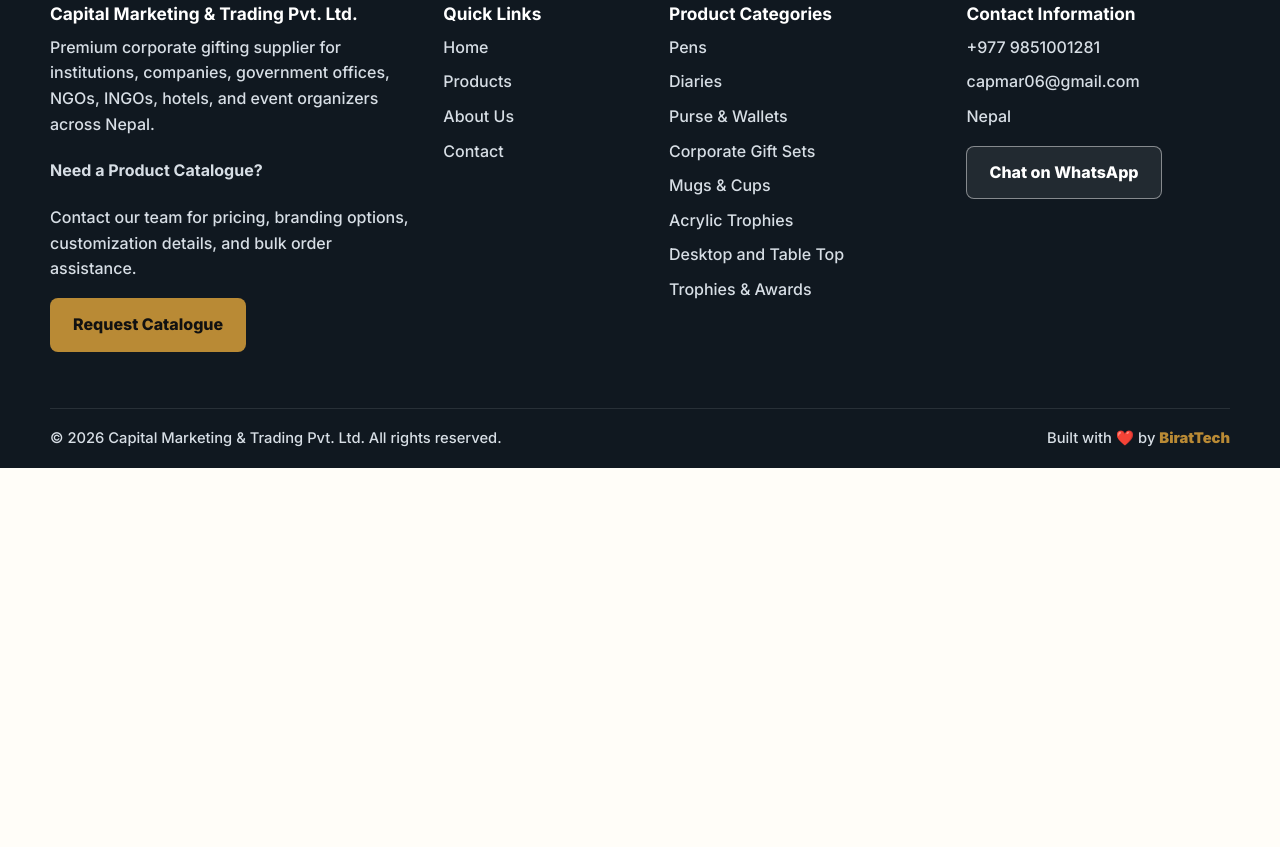
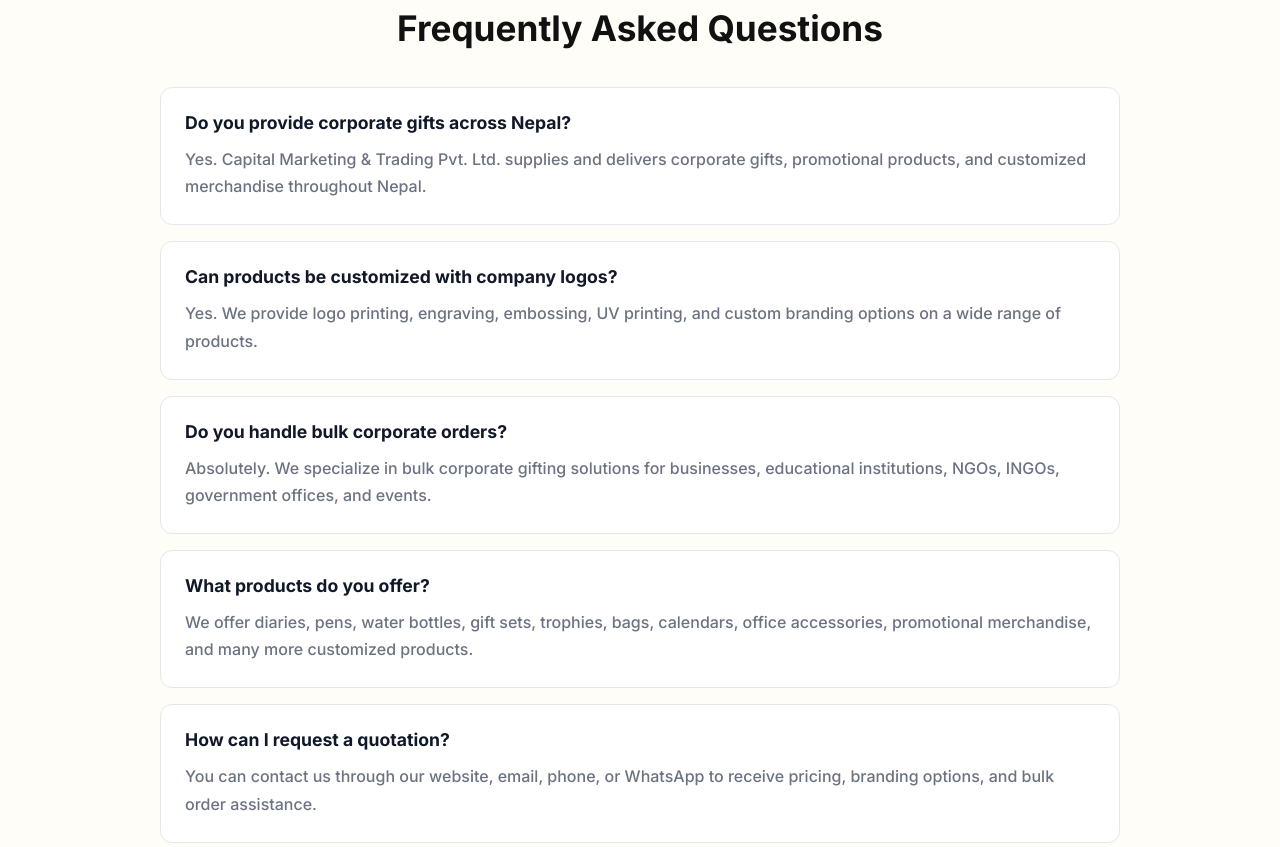
Before and after one commit to saugat2737/capitalmarketingnp, a plain HTML site: page index.html in a window 1280 px wide. Shown: the part 4668-5515 px from the top of the page. Before the commit the page ends 5136 px from the top, so only its background shows below. Drawn offline with Linux system fonts and the light colour scheme; grey boxes are pictures that could not be loaded.

Commit message:
improved SEO

```diff
--- a/assets/site.css
+++ b/assets/site.css
@@ -863,3 +863,43 @@
   height: 100%;
   object-fit: contain;
 }
+/* FAQ Section */
+.faq {
+  max-width: 1000px;
+  margin: 80px auto;
+  padding: 0 20px;
+}
+
+.faq h2 {
+  text-align: center;
+  font-size: 2.2rem;
+  margin-bottom: 40px;
+  color: #111;
+}
+
+.faq-item {
+  background: #fff;
+  border: 1px solid #e5e7eb;
+  border-radius: 12px;
+  padding: 24px;
+  margin-bottom: 16px;
+  transition: all 0.3s ease;
+}
+
+.faq-item:hover {
+  box-shadow: 0 8px 25px rgba(0,0,0,0.08);
+  transform: translateY(-2px);
+}
+
+.faq-item h3 {
+  font-size: 1.1rem;
+  color: #111827;
+  margin-bottom: 12px;
+  font-weight: 700;
+}
+
+.faq-item p {
+  color: #6b7280;
+  line-height: 1.7;
+  margin: 0;
+}
--- a/index.html
+++ b/index.html
@@ -2,9 +2,11 @@
 <html lang="en">
 
 <head>
+  <link rel="canonical" href="https://capitalmarketingnp.com/">
   <meta charset="utf-8">
   <meta name="viewport" content="width=device-width, initial-scale=1">
   <title>Corporate Gifts Nepal | Capital Marketing & Trading Pvt. Ltd.</title>
+  <meta name="robots" content="index, follow">
   <meta name="description"
     content="Premium corporate gifts, promotional products, customized gifts, diaries, pens, awards, merchandise, and bulk promotional items in Nepal.">
   <meta name="keywords"
@@ -164,6 +166,39 @@
         </div>
       </div>
     </section>
+    <section class="faq">
+      <h2>Frequently Asked Questions</h2>
+
+      <div class="faq-item">
+        <h3>Do you provide corporate gifts across Nepal?</h3>
+        <p>Yes. Capital Marketing & Trading Pvt. Ltd. supplies and delivers corporate gifts, promotional products, and
+          customized merchandise throughout Nepal.</p>
+      </div>
+
+      <div class="faq-item">
+        <h3>Can products be customized with company logos?</h3>
+        <p>Yes. We provide logo printing, engraving, embossing, UV printing, and custom branding options on a wide range
+          of products.</p>
+      </div>
+
+      <div class="faq-item">
+        <h3>Do you handle bulk corporate orders?</h3>
+        <p>Absolutely. We specialize in bulk corporate gifting solutions for businesses, educational institutions, NGOs,
+          INGOs, government offices, and events.</p>
+      </div>
+
+      <div class="faq-item">
+        <h3>What products do you offer?</h3>
+        <p>We offer diaries, pens, water bottles, gift sets, trophies, bags, calendars, office accessories, promotional
+          merchandise, and many more customized products.</p>
+      </div>
+
+      <div class="faq-item">
+        <h3>How can I request a quotation?</h3>
+        <p>You can contact us through our website, email, phone, or WhatsApp to receive pricing, branding options, and
+          bulk order assistance.</p>
+      </div>
+    </section>
   </main>
 
 
```
Also changed, not shown: about.html (+1 -0 lines), contact.html (+1 -0 lines), products.html (+1 -0 lines), sitemap.xml (added, +84 -0 lines), thankyou.html (+1 -0 lines), robots.txt (added).
